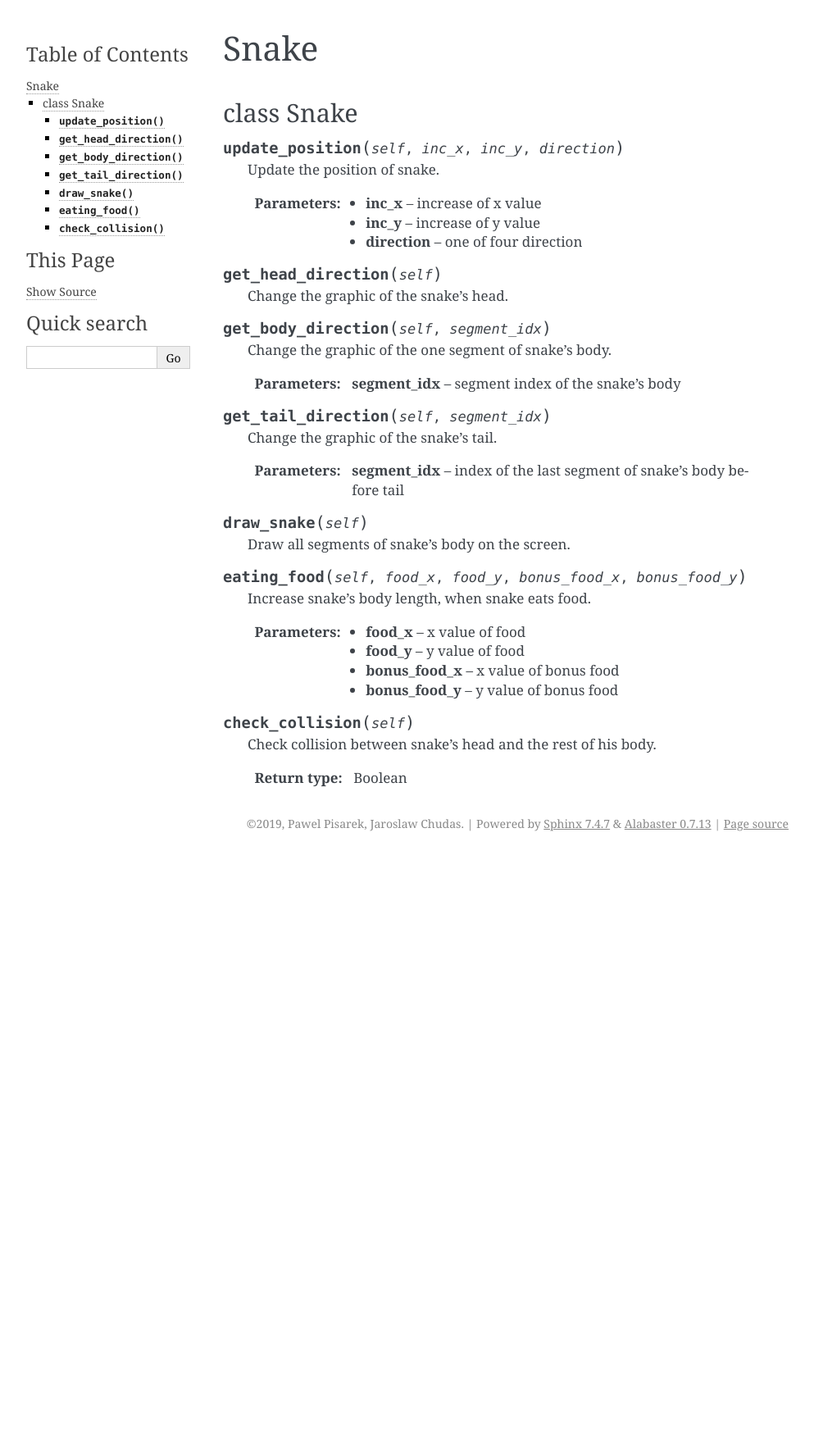
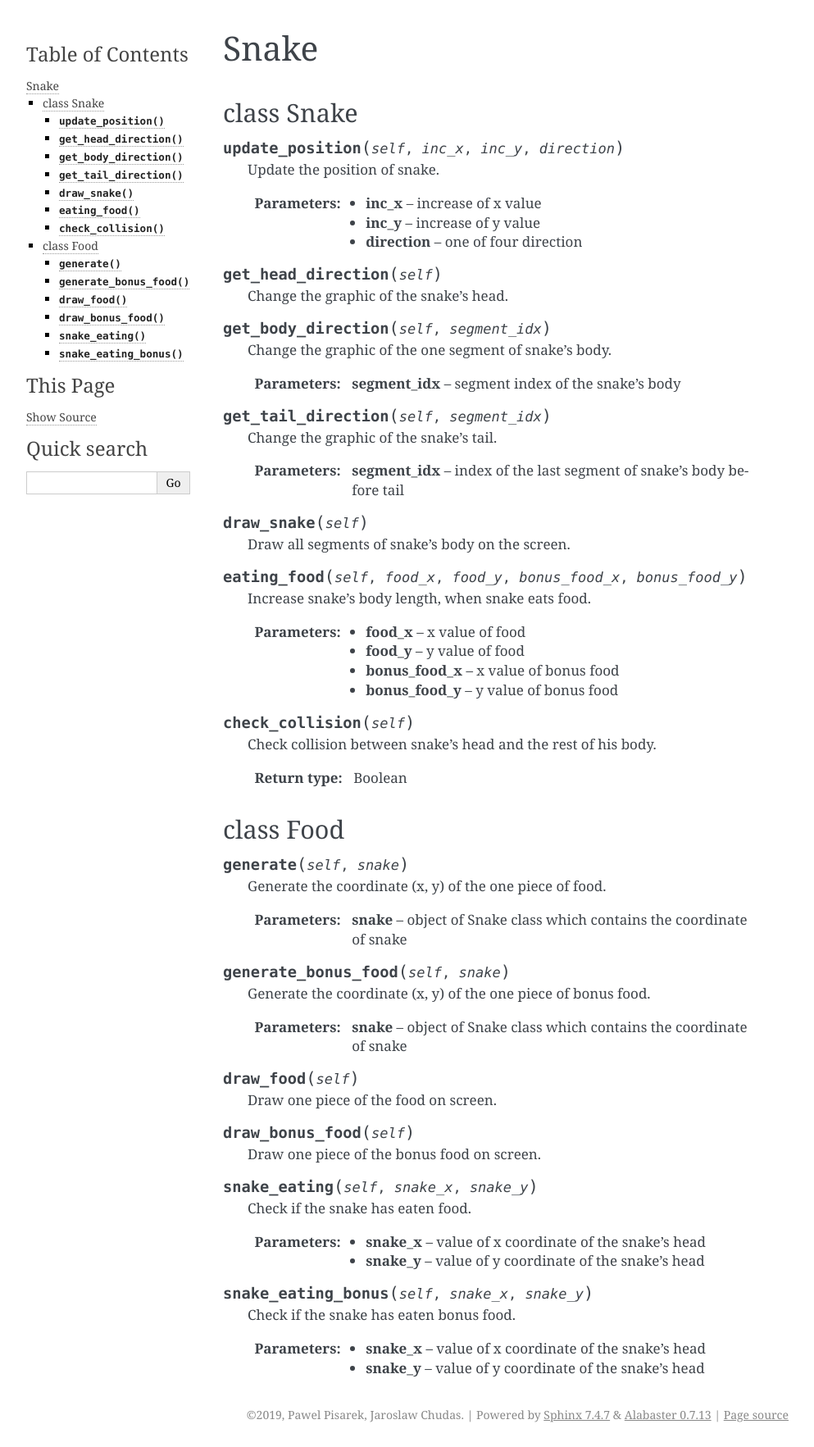
Before and after one commit to pppt94/PythonGameCollection, a Sphinx documentation site: the page built from Docs/Snake.rst, in a window 1280 px wide. Shown: the whole page at 82% size, without its empty margins (148-1141 px from the left). Built offline with Sphinx 7.4.7, drawn with Linux system fonts in a browser that asks for light colours; before the commit the page ends 1044 px from its top, so only the background shows below that.

Commit message:
Update Snake.rst

```diff
--- a/Docs/Snake.rst
+++ b/Docs/Snake.rst
@@ -45,3 +45,41 @@ class Snake
    Check collision between snake's head and the rest of his body.
 
    :rtype: Boolean
+
+class Food
+----------
+
+.. function:: generate(self, snake)
+
+   Generate the coordinate (x, y) of the one piece of food.
+
+   :param snake: object of Snake class which contains the coordinate of snake
+
+.. function:: generate_bonus_food(self, snake)
+
+   Generate the coordinate (x, y) of the one piece of bonus food.
+
+   :param snake: object of Snake class which contains the coordinate of snake
+
+.. function:: draw_food(self)
+
+   Draw one piece of the food on screen.
+
+
+.. function:: draw_bonus_food(self)
+
+   Draw one piece of the bonus food on screen.
+
+.. function:: snake_eating(self, snake_x, snake_y)
+
+   Check if the snake has eaten food.
+
+   :param snake_x: value of x coordinate of the snake's head
+   :param snake_y: value of y coordinate of the snake's head
+
+.. function:: snake_eating_bonus(self, snake_x, snake_y)
+
+   Check if the snake has eaten bonus food.
+
+   :param snake_x: value of x coordinate of the snake's head
+   :param snake_y: value of y coordinate of the snake's head
```
